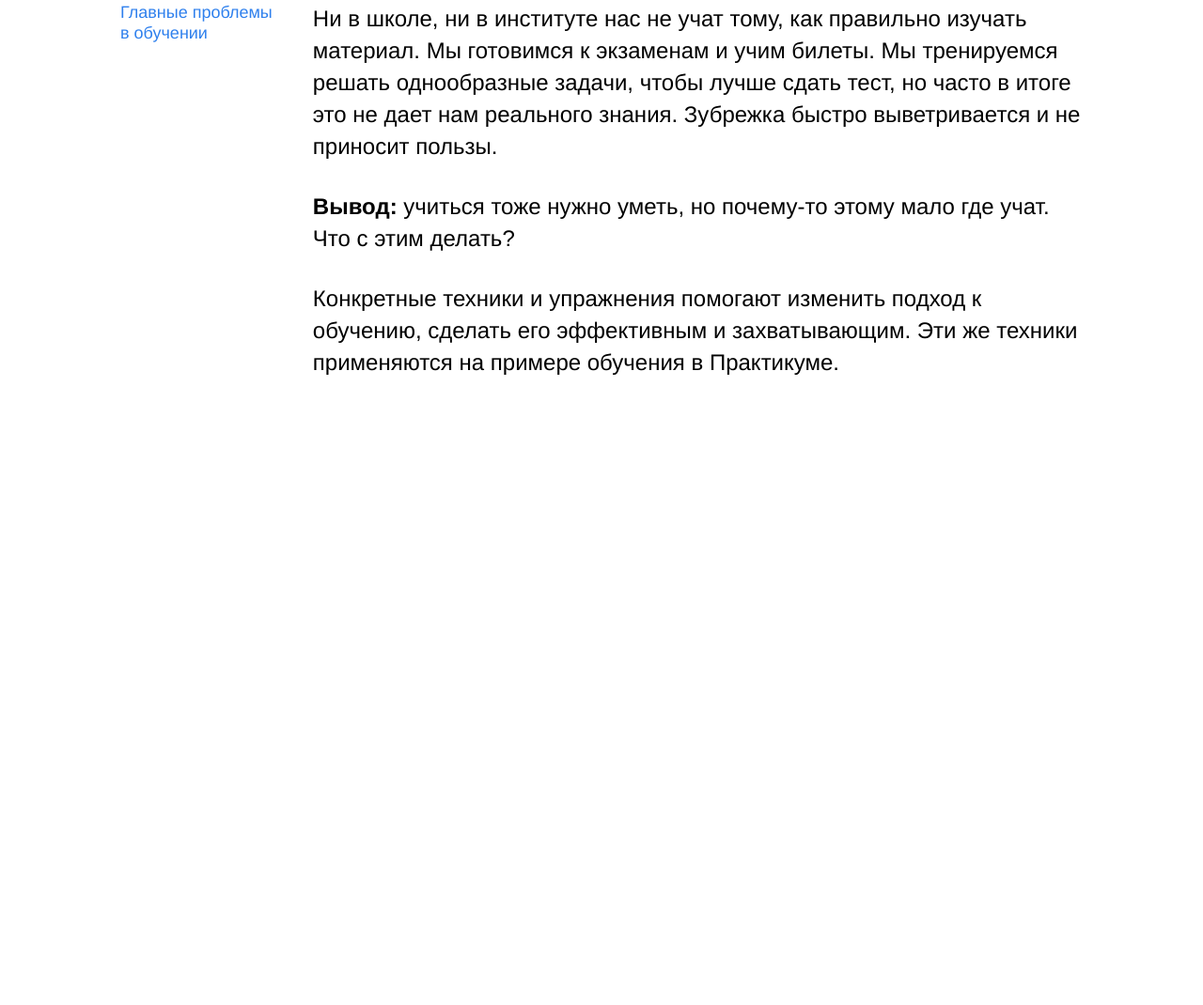
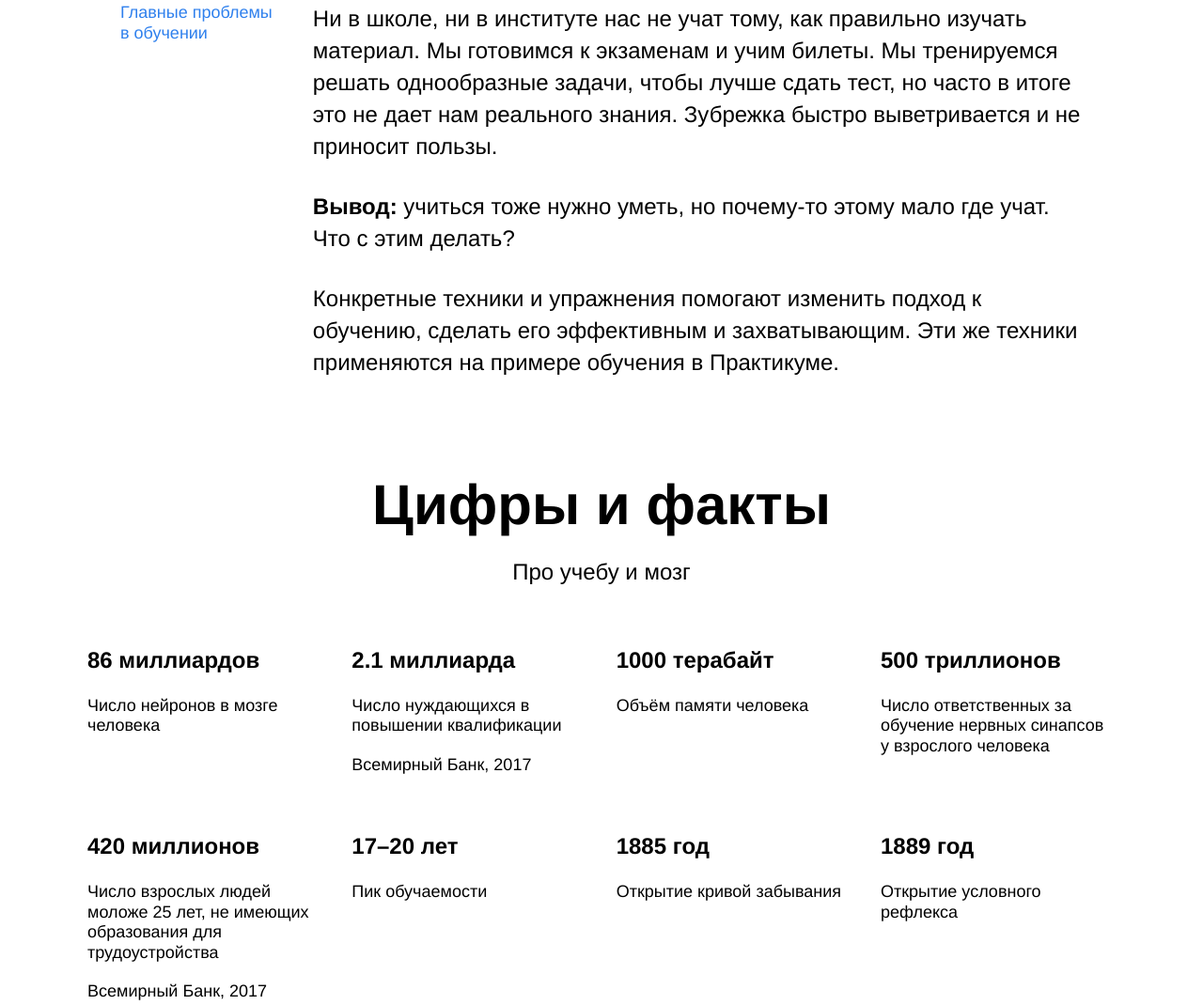
Before and after one commit to joker-host/how-to-learn, a plain HTML site: page index.html in a window 1280 px wide. Shown: the part 853-1923 px from the top of the page at 94% size. Before the commit the page ends 1256 px from the top, so only its background shows below. Drawn offline with Linux system fonts and the light colour scheme.

Commit message:
вторая секция

```diff
--- a/index.html
+++ b/index.html
@@ -42,13 +42,50 @@
                             </p>
                     </div>
                 </div>
-
-
-
-
             </section>
 
             <section class="digits">
+                <h2 class="section__title">Цифры и факты</h2>
+                <h3 class="section__subtitle">Про учебу и мозг</h3>
+                <table class="table">
+                    <tr class="table__flex">
+                        <td class="table__cell">
+                            <p class="table__heading">86 миллиардов</p>
+                            <p class="table__text">Число нейронов в мозге человека</p>
+                        </td>
+                        <td class="table__cell">
+                            <p class="table__heading">2.1 миллиарда</p>
+                            <p class="table__text">Число нуждающихся в повышении квалификации</p>
+                            <p class="table__text">Всемирный Банк, 2017</p>
+                        </td>
+                        <td class="table__cell">
+                            <p class="table__heading">1000 терабайт</p>
+                            <p class="table__text">Объём памяти человека</p>
+                        </td>
+                        <td class="table__cell">
+                            <p class="table__heading">500 триллионов</p>
+                            <p class="table__text">Число ответственных за обучение нервных синапсов у взрослого человека</p>
+                        </td>
+                        <td class="table__cell">
+                            <p class="table__heading">420 миллионов</p>
+                            <p class="table__text">Число взрослых людей моложе 25 лет, не имеющих образования для трудоустройства</p>
+                            <p class="table__text">Всемирный Банк, 2017</p>
+                        </td>
+                        <td class="table__cell">
+                            <p class="table__heading">17–20 лет</p>
+                            <p class="table__text">Пик обучаемости</p>
+                        </td>
+                        <td class="table__cell">
+                            <p class="table__heading">1885 год</p>
+                            <p class="table__text">Открытие кривой забывания</p>
+                        </td>
+                        <td class="table__cell">
+                            <p class="table__heading">1889 год</p>
+                            <p class="table__text">Открытие условного рефлекса</p>
+                        </td>
+
+                    </tr>
+                </table>
             </section>
 
             <section class="feinman">
--- a/styles/style.css
+++ b/styles/style.css
@@ -8,6 +8,11 @@
     /* выше для экранов больше 1600px отцентрировали весь контент */
     font-family: 'Helvetica Neue', Arial, sans-serif;
 }
+
+
+/* Шапка */
+/* Шапка */
+/* Шапка */
 
 .header {
     height: 100vh;
@@ -78,6 +83,10 @@
     right: 0;
 }
 
+/* Секция 1 */
+/* Секция 1 */
+/* Секция 1 */
+
 .two-columns {
     width: 80%;
     margin-right: auto;
@@ -85,7 +94,6 @@
     display: flex;
     flex-direction: row;
     justify-content: space-between;
-
 }
 
 .two-column__brief {
@@ -118,8 +126,6 @@
     display: flex;
     flex-direction: column;
     justify-content: flex-end;
-
-
 }
 
 .two-column__margin {
@@ -127,9 +133,78 @@
     margin-bottom: 30px;
 }
 
-div {
+.description {
+    margin-bottom: 100px;
 }
 
+/* Секция 2 */
+/* Секция 2 */
+/* Секция 2 */
+
+.table {
+    width: 1100px;
+    margin-left: auto;
+    margin-right: auto;
+}
+
+.table__cell {
+    width: 250px;
+    margin-top: 60px;
+}
+
+.table__text {
+    margin-bottom: 0px;
+    margin-top: 20px;
+    line-height: 1.2;
+    font-size: 18px;
+    font-weight: normal;
+}
+
+.table__heading {
+    margin-top: 0;
+    line-height: 1.15;
+    font-size: 24px;
+    font-weight: bold;
+}
+
+.table__flex {
+    display: flex;
+    flex-wrap: wrap;
+    justify-content: space-between;
+}
+
+.section__title {
+    width: 60%;
+    align-self: center;
+    text-align: center;
+    margin: 0;
+    margin-bottom: 20px;
+    line-height: 69px;
+    font-size: 60px;
+    font-weight: bold;
+}
+
+.section__subtitle {
+    width: 60%;
+    align-self: center;
+    text-align: center;
+    margin: 0;
+    line-height: 34px;
+    font-size: 24px;
+    font-weight: normal;
+}
+
+.digits {
+    display: flex;
+    flex-direction: column;
+}
+
+
+
+
+div {
+    /* border: 1px solid black; */
+}
 
 /* и элемента с модификатором вида ключ-значение */
 .table__cell_theme_dark {
```
